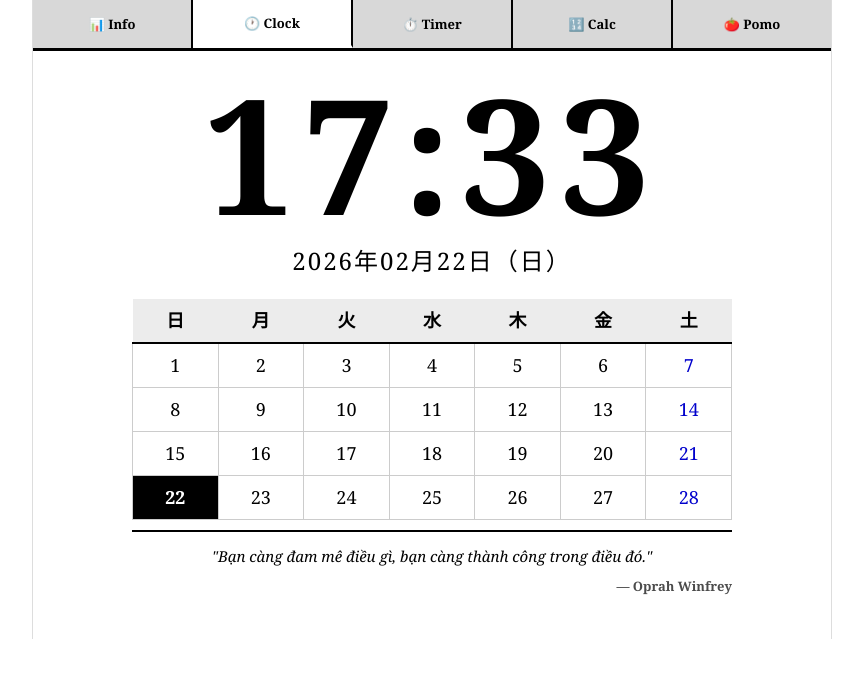
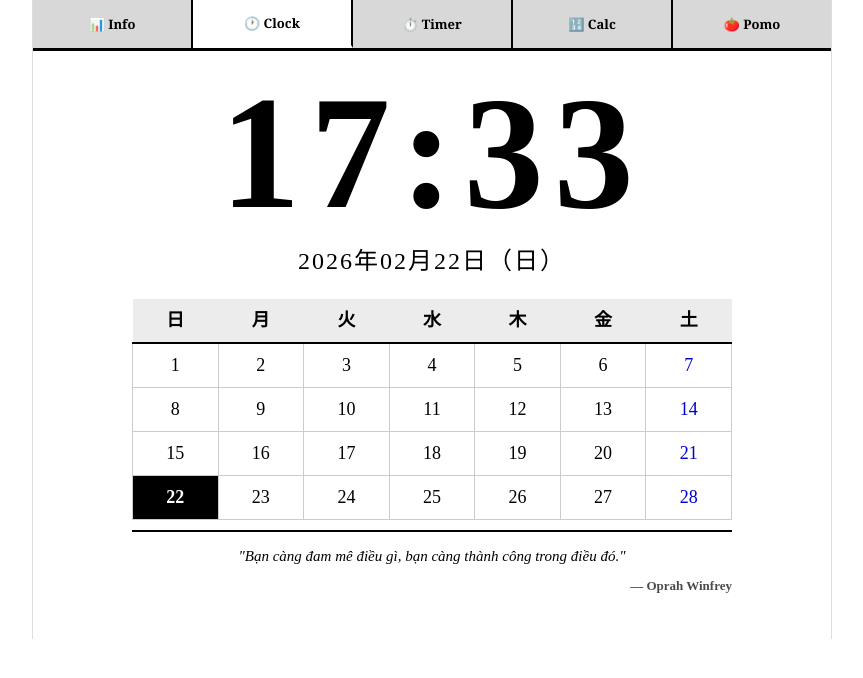
Before and after one commit to luonghenry/dashboard, a plain HTML site: page index.html in a window 1280 px wide. Shown: the whole page, without its empty margins (208-1071 px from the left). Drawn offline with Linux system fonts and the light colour scheme; no server answers.

Commit message:
Update font

```diff
--- a/style.css
+++ b/style.css
@@ -9,7 +9,7 @@
 * { margin: 0; padding: 0; box-sizing: border-box; }
 
 body {
-    font-family: Bookerly, Georgia, 'Times New Roman', serif;
+    font-family: Bookerly;
     background: #fff;
     color: #000;
     width: 100%;
```
